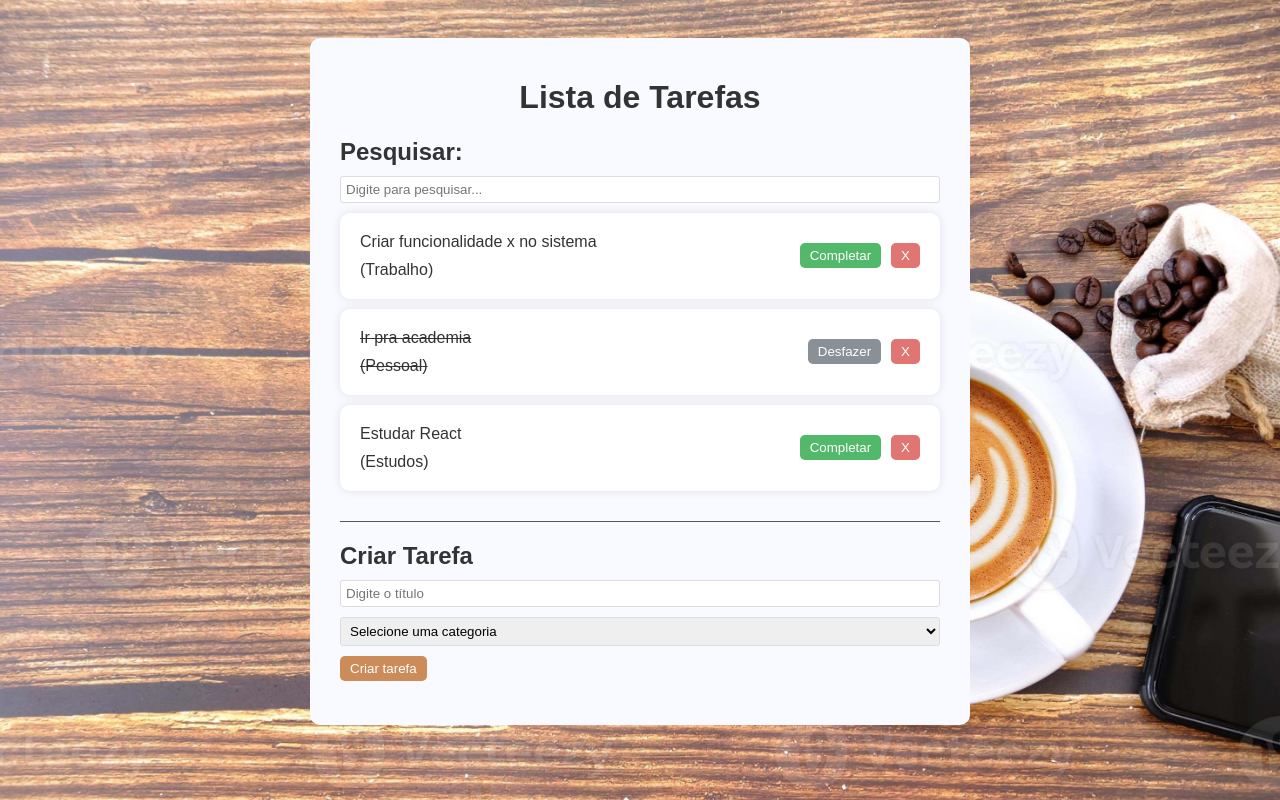
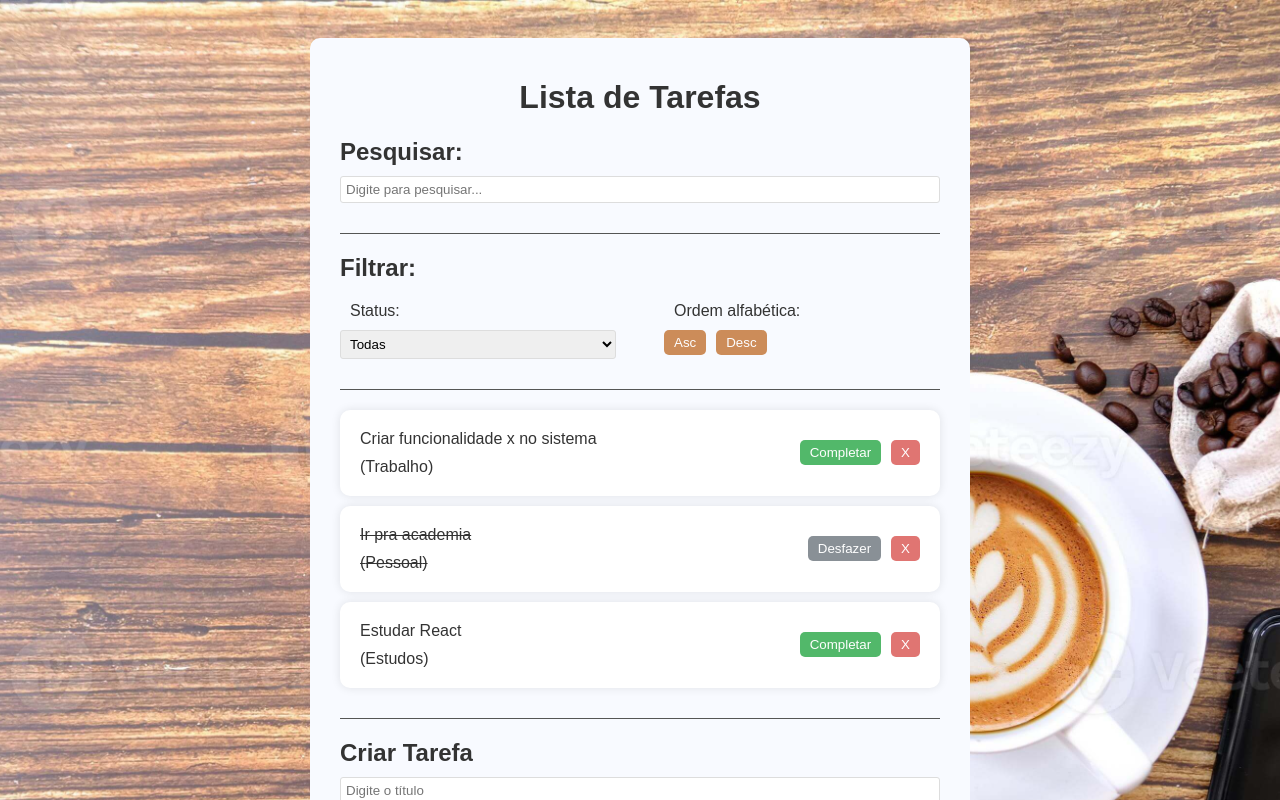
Before and after one commit to NateOliveira-dev/todo-list-react, a React (Vite) app: page / in a window 1280 px wide. Shown: the top 800 px of the page. Built offline with nearby package versions, Linux system fonts and the light colour scheme.

Commit message:
adiciona sessao de filtros

```diff
--- a/src/App.css
+++ b/src/App.css
@@ -84,3 +84,20 @@
   border-radius: 3px;
   width: 100%;
 }
+
+.filter,
+.search {
+  border-bottom: 1px solid #555;
+  margin-bottom: 20px;
+  padding-bottom: 20px;
+}
+
+.filter-options {
+  display: flex;
+  justify-content: space-between;
+  gap: 3em;
+}
+
+.filter-options div {
+  flex: 1 1 0
+}
--- a/src/App.jsx
+++ b/src/App.jsx
@@ -3,6 +3,7 @@
 import Todo from "./components/todo";
 import TodoForm from "./components/TodoForm";
 import Search from "./components/Search";
+import Filter from "./components/Filter"
 
 import "./App.css";
 
@@ -64,6 +65,7 @@
     <div className="app">
       <h1>Lista de Tarefas</h1>
       <Search search={search} setSearch={setSearch} />
+      <Filter />
       <div className="todo-list">
         {todos
           .filter((todo) =>
--- /dev/null
+++ b/src/components/Filter.jsx
@@ -0,0 +1,24 @@
+const Filter = () => {
+  return (
+    <div className="filter">
+      <h2>Filtrar:</h2>
+      <div className="filter-options">
+        <div>
+          <p>Status:</p>
+          <select>
+            <option value="All">Todas</option>
+            <option value="Completed">Copletas</option>
+            <option value="Incomplete">Incompletas</option>
+          </select>
+        </div>
+        <div>
+          <p>Ordem alfabética:</p>
+          <button>Asc</button>
+          <button>Desc</button>
+        </div>
+      </div>
+    </div>
+  );
+};
+
+export default Filter;
```
